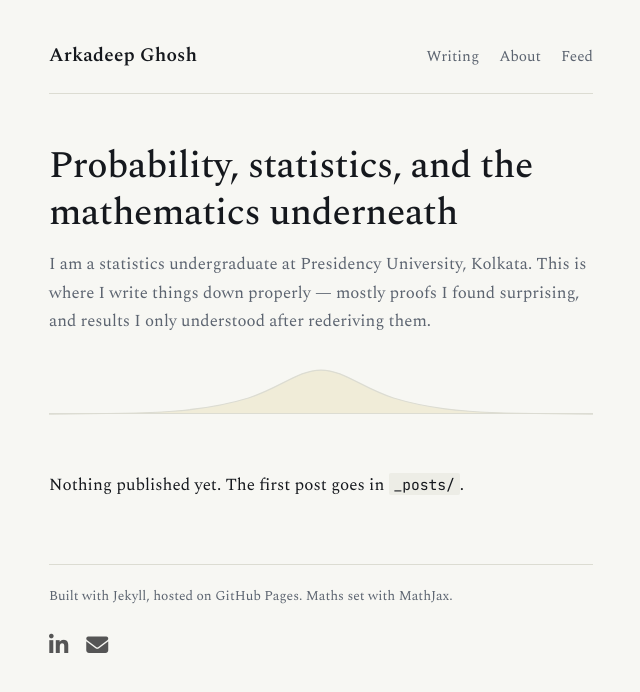
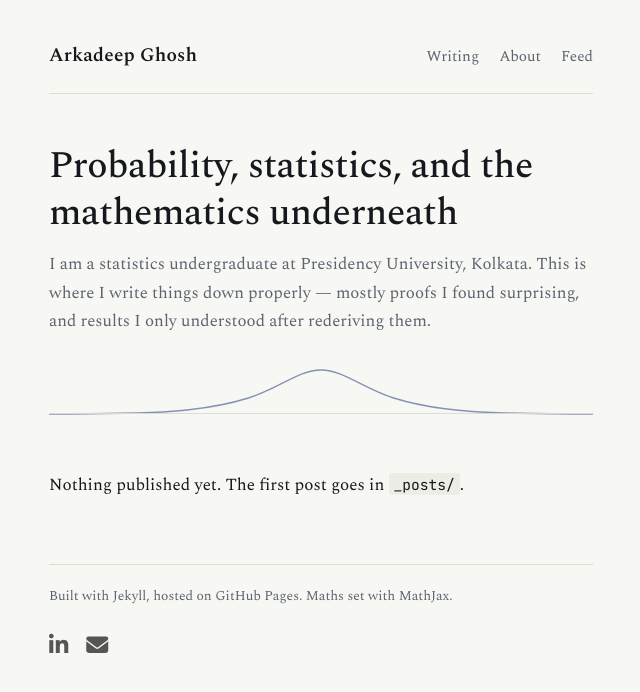
Before and after one commit to ArkadeepGh/ArkadeepGh.github.io, a Jekyll site: the page built from index.html, in a window 1280 px wide. Shown: the top 692 px of the page, without its empty margins (319-959 px from the left). Built offline with Jekyll 4.4.1, drawn with Linux system fonts in a browser that asks for light colours.

Commit message:
Update style.css

```diff
--- a/assets/css/style.css
+++ b/assets/css/style.css
@@ -139,8 +139,8 @@ main {
   margin: 2rem 0 0;
   overflow: visible;
 }
-.curve path.fill { fill: var(--mark); }
-.curve path.line { fill: none; stroke: var(--rule); stroke-width: 1.25; }
+.curve path.fill { fill: none; }
+.curve path.line { fill: none; stroke: var(--accent); stroke-width: 1.5; opacity: 0.55; }
 .curve line      { stroke: var(--rule); stroke-width: 1; }
 
 /* =========================================================================
```
